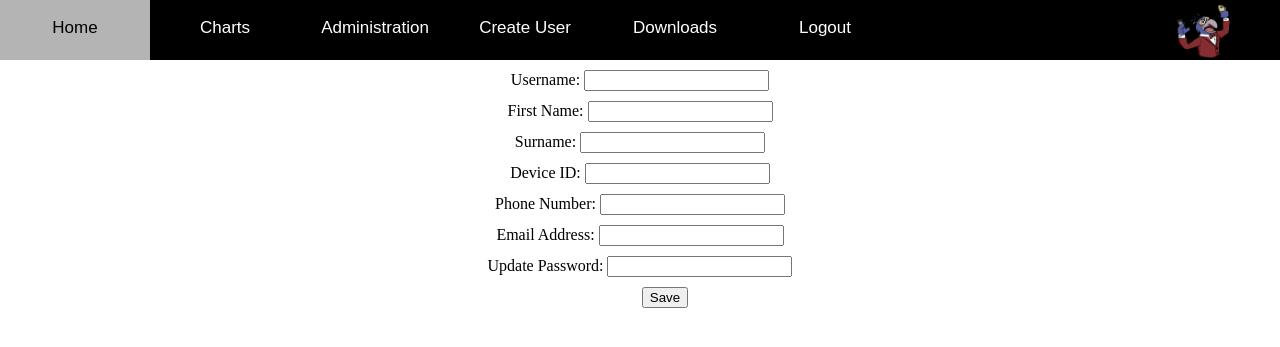
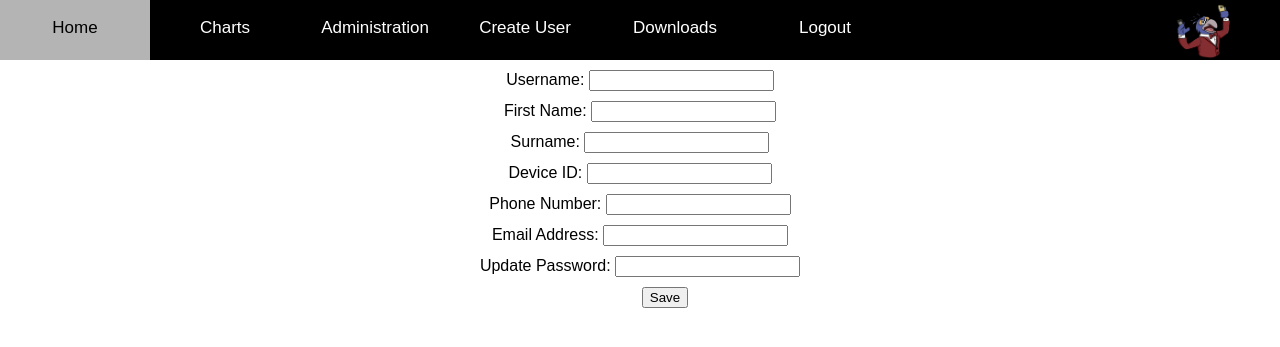
Before and after one commit to danwalsh1/Project_Gonzo, a PHP site: page /pages/UserProfile.php in a window 1280 px wide. Shown: the top 347 px of the page. Run offline with PHP 8.4, Linux system fonts and the light colour scheme; the visitor is signed in with stand-in values (Sample User, id 1); data that the repository does not hold is empty.

Commit message:
UPDATED UserProfile.php
Changed font to Arial for presentation and house style.

```diff
--- a/website/project_gonzo_v1/pages/UserProfile.php
+++ b/website/project_gonzo_v1/pages/UserProfile.php
@@ -53,45 +53,45 @@ function update_user_data(){
       <div style ="text-align: center;"> <!--Form Configuration and positioning -->
 	  <form method ="POST" action="UserProfile.php">
 
-	   <div id="Username" style="padding-top: 10px;">
+	   <div id="Username" style="padding-top: 10px; font-family:arial">
 		<label> Username: </label>
 		<input type ="text" name="username" value=<?php echo fetch_user_data($_SESSION['Username'])[0]  ?>>
 	   </div>
 	  <!--As for all the values in the form, the variable $value defined earlier is used to map to each table value to the form field name.-->
-       <div id="FirstNameText" style="padding-top: 10px;">
+       <div id="FirstNameText" style="padding-top: 10px; font-family:arial">
 		<label> First Name: </label>
 		<input type ="text" name="forename" value=<?php echo fetch_user_data($_SESSION['Username'])[1] ?>>
 	   </div>
 
-	   <div id="Surname" style="padding-top: 10px;">
+	   <div id="Surname" style="padding-top: 10px;font-family:arial">
 		<label> Surname: </label>
 		<input type="text" name ="surname" value=<?php echo fetch_user_data($_SESSION['Username'])[2] ?>>
 	   </div>
 
-		<div id= "Device_ID" style="padding-top: 10px;">
+		<div id= "Device_ID" style="padding-top: 10px;font-family:arial">
 		 <label> Device ID: </label>
 		 <input type ="text" name="deviceid" value=<?php echo fetch_user_data($_SESSION['Username'])[3] ?>>
 		</div>
 
 
-		<div id= "Phone_Number" style="padding-top: 10px;">
+		<div id= "Phone_Number" style="padding-top: 10px;font-family:arial">
 		 <label> Phone Number: </label>
 		 <input type ="text" name="phonenum" value=<?php echo fetch_user_data($_SESSION['Username'])[4] ?>>
 		</div>
 
-		<div id= "Email_Address" style="padding-top: 10px;">
+		<div id= "Email_Address" style="padding-top: 10px;font-family:arial">
 		 <label> Email Address: </label>
 		 <input type ="text" name="email" value=<?php echo fetch_user_data($_SESSION['Username'])[5] ?>>
 		</div>
 
 
-		<div id= "Update_Password" style="padding-top: 10px;">
+		<div id= "Update_Password" style="padding-top: 10px;font-family:arial">
 		 <label> Update Password: </label>
 		 <input type ="password" name="PasswordUpdate" value=<?php echo fetch_user_data($_SESSION['Username'])[6] ?>>
 		</div>
 
 
-		<div style="padding-top: 10px;padding-left: 50px;">
+		<div style="padding-top: 10px;padding-left: 50px; font-family:arial">
 		  <input type="submit" value="Save" name="SubmitProfileForm">
 		</div>
 	   </div>
```
